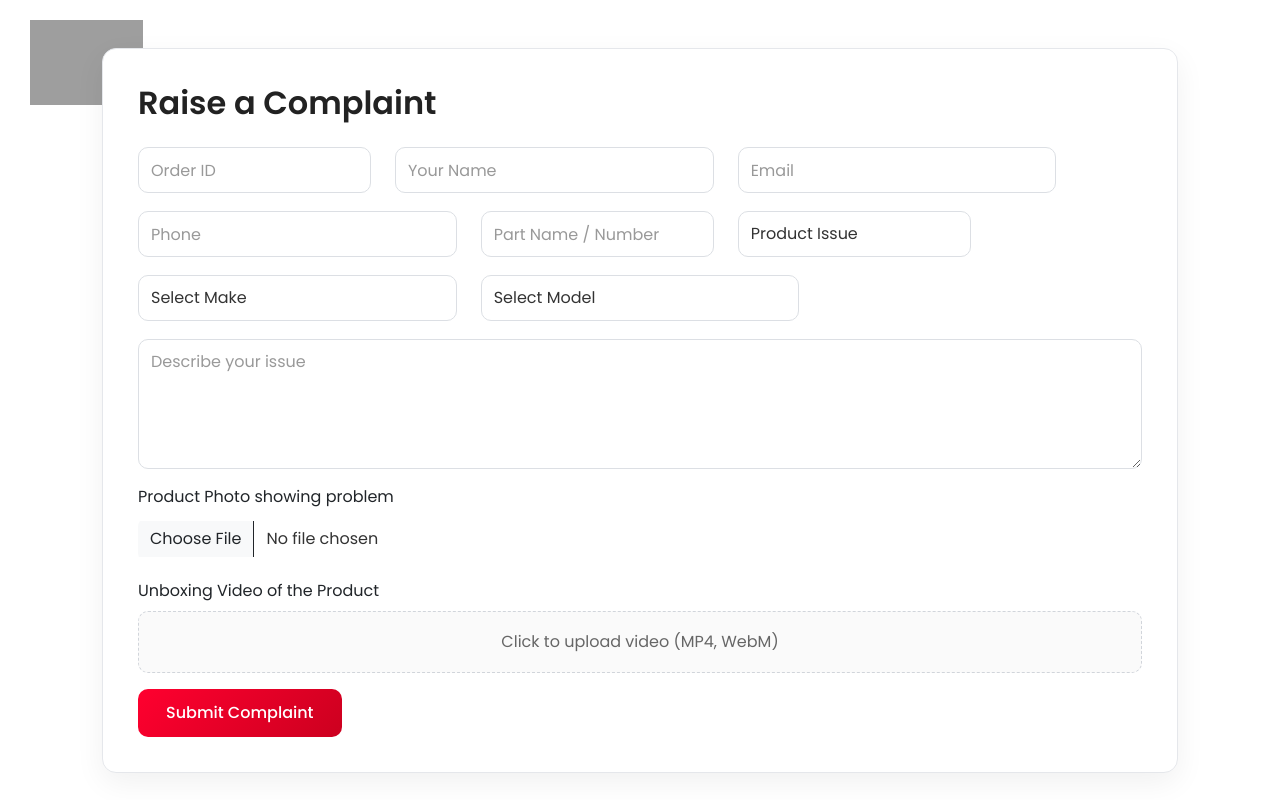
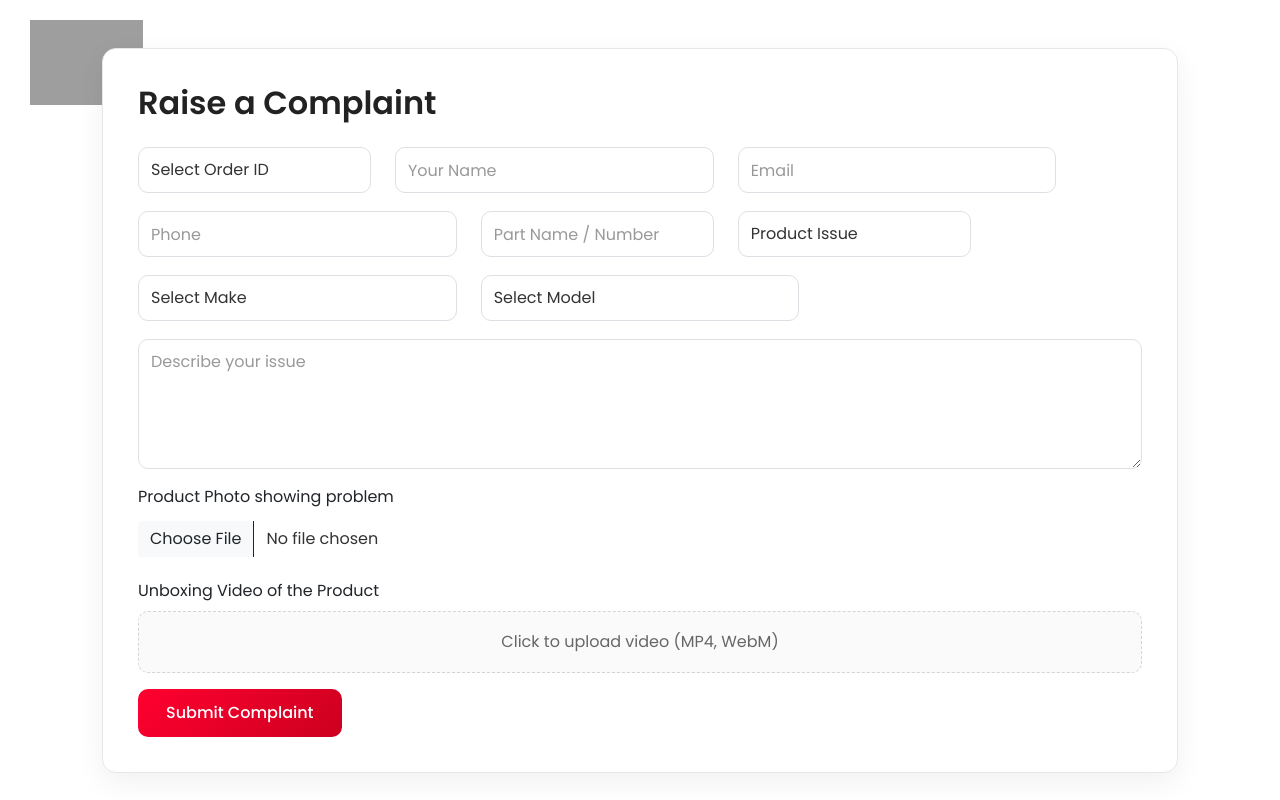
Before and after one commit to Abhay123qwe/raise_complaint, a plain HTML site: page index.html in a window 1280 px wide. Drawn offline with nearby package versions, Linux system fonts and the light colour scheme; grey boxes are pictures that could not be loaded.

Commit message:
Enhance complaint form with Order ID dropdown
Updated the complaint form to include a dropdown for Order ID selection and adjusted the layout accordingly.

```diff
--- a/index.html
+++ b/index.html
@@ -142,7 +142,13 @@
             <!-- BASIC -->
             <div class="row row-gap">
                  <div class="col-md-3">
-                    <input type="text" class="form-control" placeholder="Order ID">
+                    <select class="form-select">
+                        <option value="" disabled selected hidden>Select Order ID</option>
+                        <option>NP2026045234</option>
+                        <option>NP2026045207</option>
+                        <option>NP2026045193</option>
+                        <option>NP2026045028</option>
+                    </select>
                 </div>
                 <div class="col-md-4">
                     <input type="text" class="form-control" placeholder="Your Name">
```
